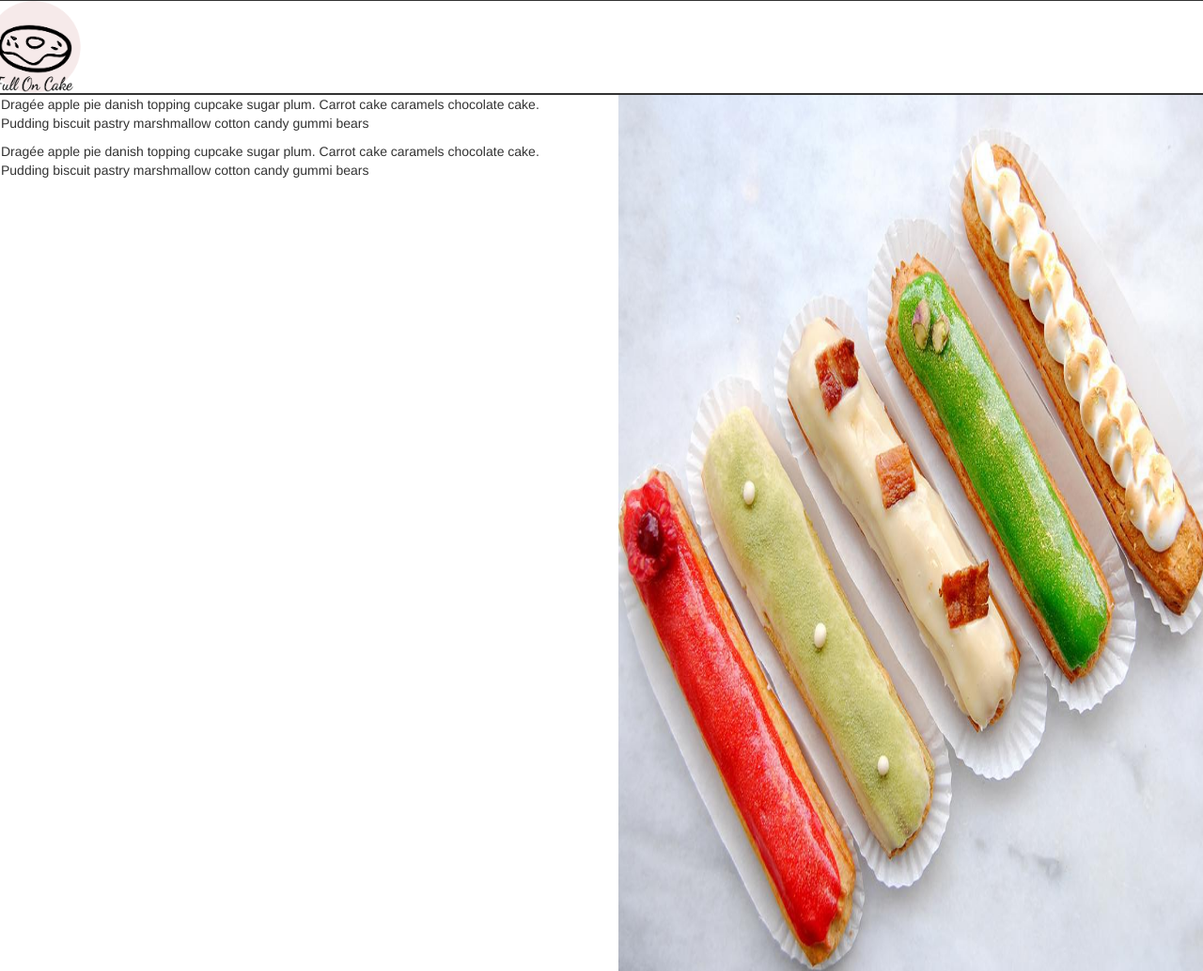
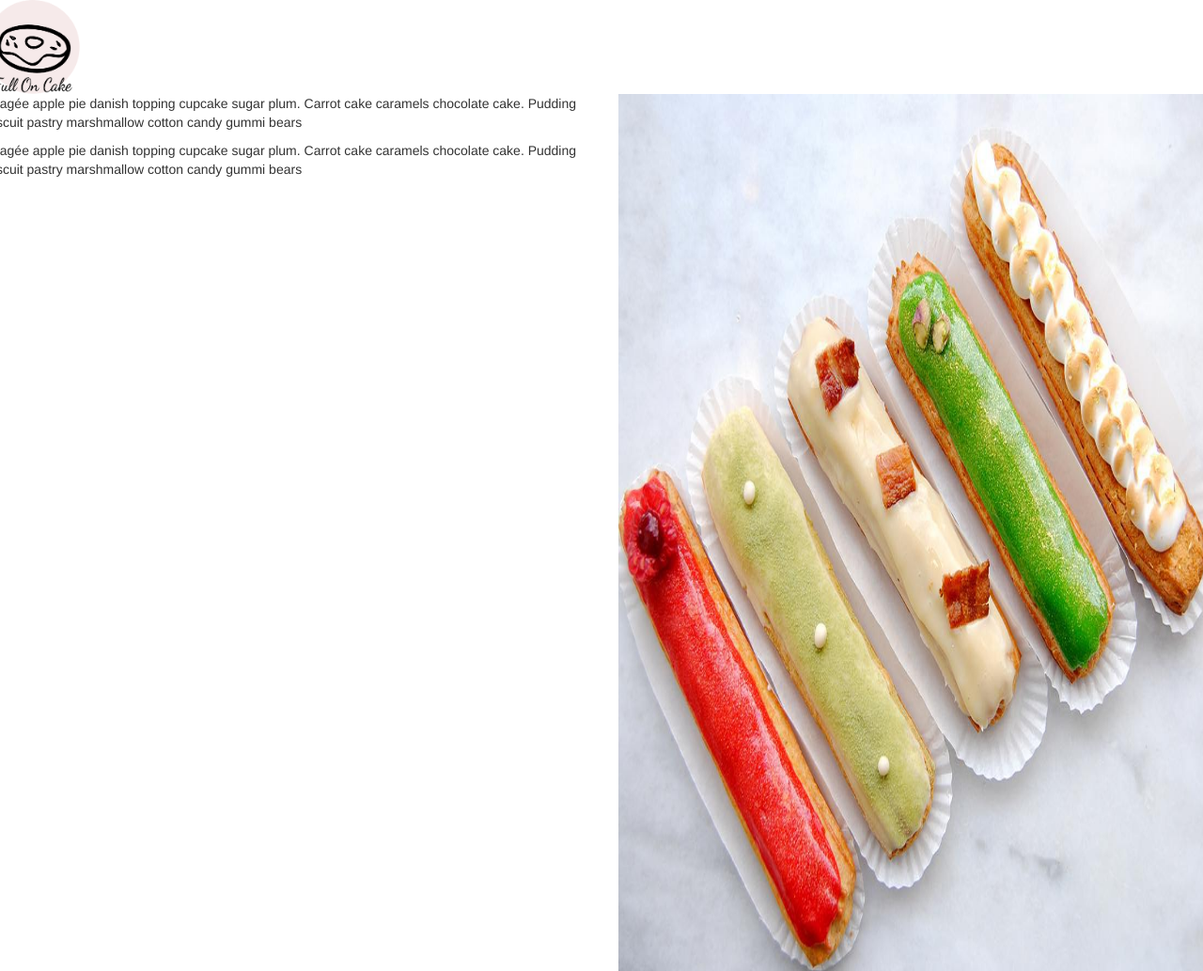
Before and after one commit to simplytrish/allbaked, a plain HTML site: page index.html in a window 1280 px wide. Shown: the top 1033 px of the page at 94% size. Drawn offline with nearby package versions, Linux system fonts and the light colour scheme.

Commit message:
Removed borders, added rows to content

```diff
--- a/index.html
+++ b/index.html
@@ -23,15 +23,15 @@
 
   		<div class="row content">
   			<div class="col-md-6">
-  				<div class="intro-text">
+  				<div class="row intro-text">
   				<p> Dragée apple pie danish topping cupcake sugar plum. Carrot cake caramels chocolate cake. Pudding biscuit pastry marshmallow cotton candy gummi bears
   				</p>
   				</div>
-  				<div class="action-text">
+  				<div class="row action-text">
   				<p>Dragée apple pie danish topping cupcake sugar plum. Carrot cake caramels chocolate cake. Pudding biscuit pastry marshmallow cotton candy gummi bears
   				</p>
   				</div>
-  				<div class="subscribe-box">
+  				<div class="row subscribe-box">
   				<form>
   				</form>
   				</div>
--- a/main.css
+++ b/main.css
@@ -11,7 +11,6 @@ body {
 .header {
 	width: 1316px;
 	height: 100px;
-	border: solid 1px;
 }
 
 .logo-img {
@@ -20,7 +19,6 @@ body {
 }
 
 .content {
-	border: solid 1px;
 	width: 1316px;
 	height: 965px;
 }
@@ -38,7 +36,6 @@ body {
 .footer {
 	width: 1316px;
 	height: 116px;
-	border: solid 1px;
 }
 
 ul {
```
